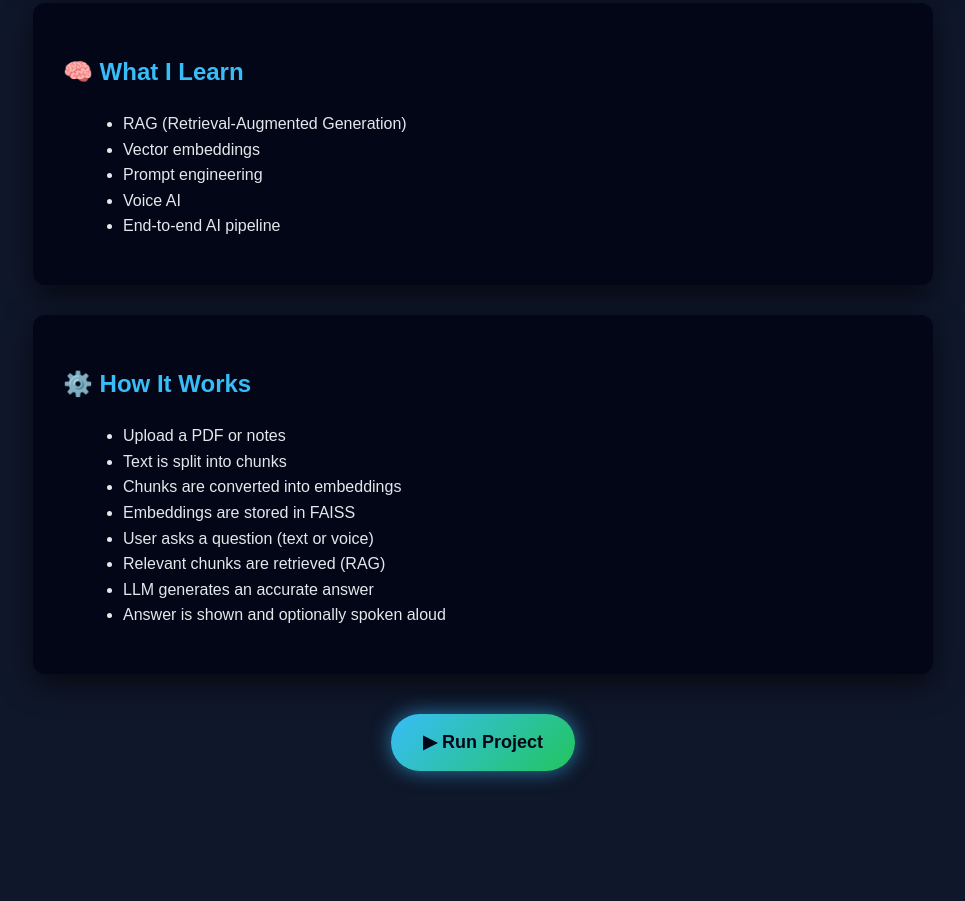
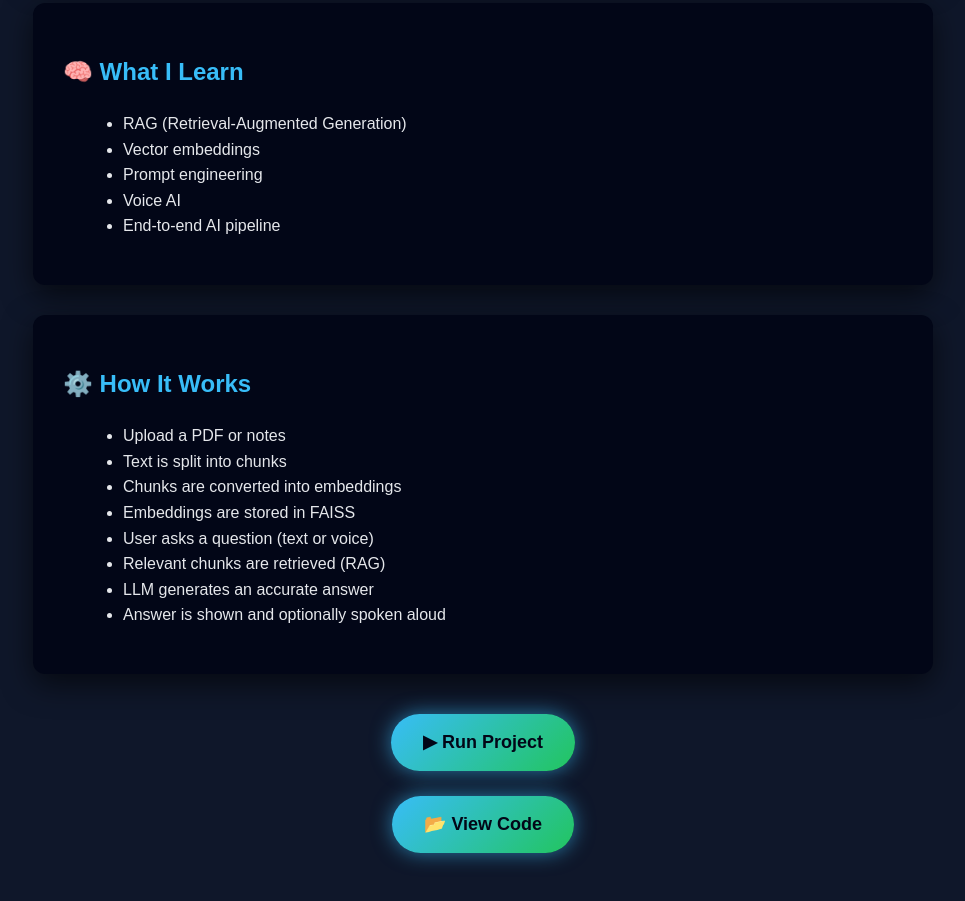
Before and after one commit to Bothub-Harsh/Harsh-Website, a plain HTML site: page projects/ai-study-buddy.html in a window 1280 px wide. Shown: the part 972-1873 px from the top of the page, without its empty margins (157-1122 px from the left). Before the commit the page ends 1791 px from the top, so only its background shows below. Drawn offline with Linux system fonts and the light colour scheme.

Commit message:
added github button

```diff
--- a/projects/ai-study-buddy.html
+++ b/projects/ai-study-buddy.html
@@ -124,6 +124,10 @@
       <a class="run-btn" href="https://your-live-app-link.com" target="_blank">
         ▶ Run Project
       </a>
+      <br><br>
+      <a class="run-btn" href="https://github.com/Bothub-Harsh/Project-A.git" target="_blank">
+        📂 View Code
+      </a>
     </div>
 
   </div>
```
